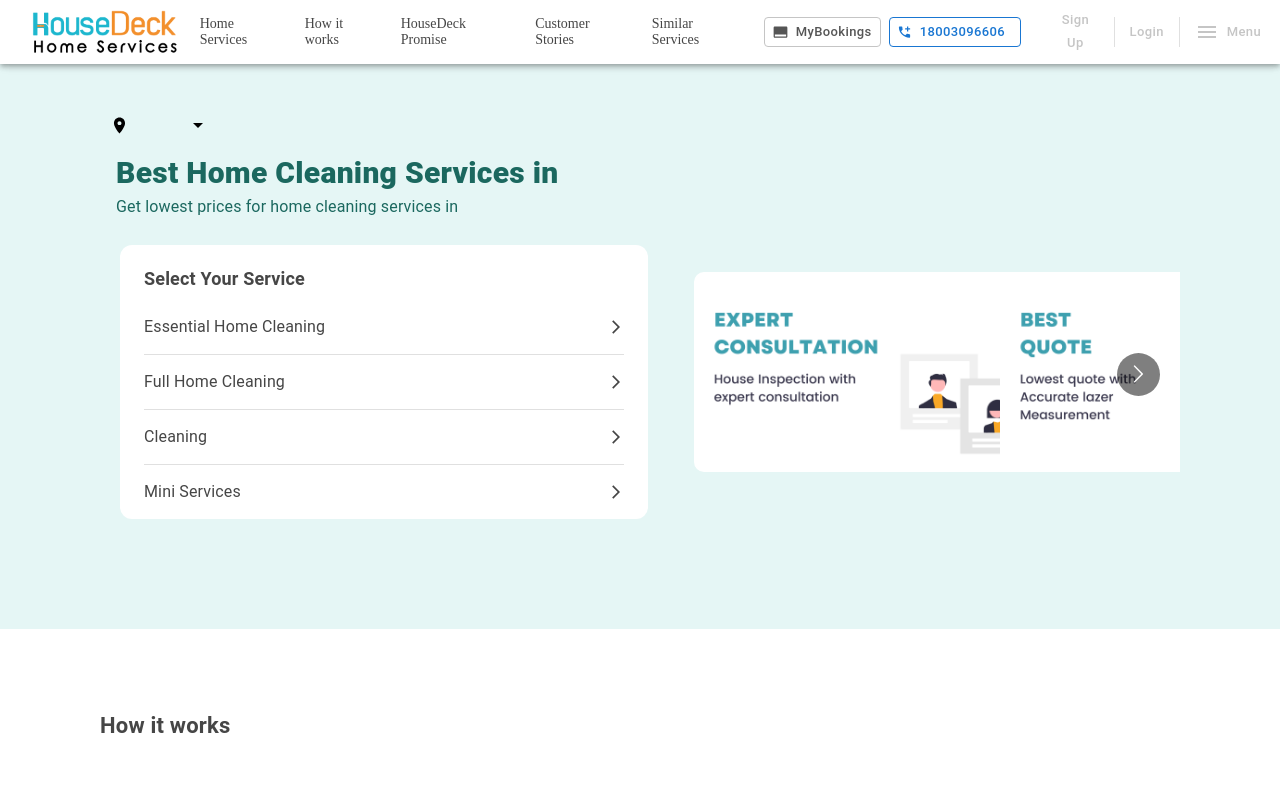
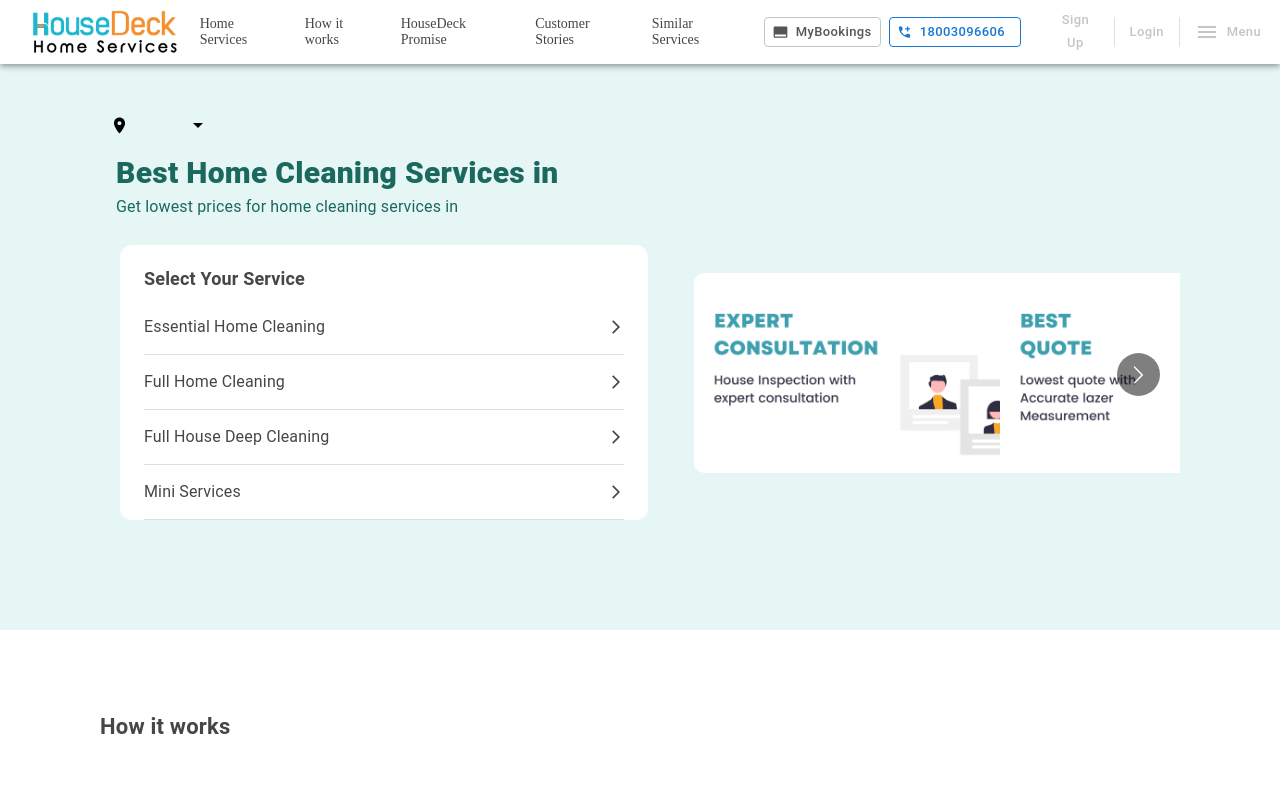
Before and after one commit to Yash-Sharma2002/HouseDeck-Home-Services, a React (Create React App) app in the folder FRONTEND/: page /home-services/cleaning in a window 1280 px wide. Shown: the top 800 px of the page. Built offline with nearby package versions, Linux system fonts and the light colour scheme; a web font is replaced by a local one.

Commit message:
19-03-2022

```diff
--- a/FRONTEND/src/HousDeckWebsiteComponents/DialogsComponents/ServicesDialog.jsx
+++ b/FRONTEND/src/HousDeckWebsiteComponents/DialogsComponents/ServicesDialog.jsx
@@ -8,8 +8,11 @@
 import useMediaQuery from '@mui/material/useMediaQuery';
 import './OnlyForDialog.css';
 import { v4 as uuidV4 } from 'uuid'
-import { MiniServices } from '../../constants/data';
 import { serviceSender } from '../../Api/serviceSender';
+import Accordion from '@mui/material/Accordion';
+import AccordionSummary from '@mui/material/AccordionSummary';
+import AccordionDetails from '@mui/material/AccordionDetails';
+import ExpandMoreIcon from '@mui/icons-material/ExpandMore';
 
 const BootstrapDialog = styled(Dialog)(({ theme }) => ({
     '& .MuiDialogContent-root': {
@@ -17,28 +20,38 @@
     },
 }));
 
-export default function ServicesDialog({ open, setOpen }) {
+export default function ServicesDialog({ options, open, setOpen }) {
 
     const fullScreen = useMediaQuery('(max-width:700px)');
     const [price, setPrice] = React.useState(0)
     const [Service, setService] = React.useState([])
+    const [display, setDisplay] = React.useState(false)
 
     const handleClose = () => {
         setOpen(false)
 
     };
     function add(service, price) {
-        console.log(service, price);
+        if (service && price !== 0) {
             setPrice((prevPrice) => parseFloat(prevPrice) + parseFloat(price))
             setService(prevItems => {
                 return [...prevItems, { id: uuidV4(), ServiceChoseByUser: service, PriceForService: price }]
             })
+            setDisplay(true)
         }
-    function remove(id,price) {
+        else {
+            setDisplay(false)
+        }
+    }
+
+    function remove(id, price) {
         setService(Service => {
             return Service.filter(data => data.id !== id)
         })
         setPrice((prevPrice) => parseFloat(prevPrice) - parseFloat(price))
+        if (price) {
+            setDisplay(false)
+        }
     }
 
     const sendToDatabase = async () => {
@@ -67,37 +80,67 @@
                         <CloseIcon onClick={handleClose} sx={{ cursor: 'pointer' }} />
                     </Box>
                     <Box>
-                        {MiniServices.map((data) => {
+                        {options.map((data) => {
                             const service = data.type
                             const price = data.price
+                            const fakePrice = parseInt(price) + 200
                             return (
                                 <>
-                                    <Box sx={{ display: 'flex', justifyContent: 'space-between', alignItems: 'center', height: '100px', width: 'inherit' }}>
-                                        <Typography>{service}</Typography>
-                                        <Typography>&#8377;{price}</Typography>
+                                    <Box key={data.type}>
+                                        <Box sx={{ textAlign: 'center' }}>
+                                            <img src="../other/cleaning.jpg" style={{ pdding: '10px', marginTop: '10px' }} />
+                                        </Box>
+                                        <Box sx={{ display: 'flex', justifyContent: 'space-between', alignItems: 'center', margin: '8px 4px' }}>
+                                            <Typography sx={{ fontSize: '18px', fontWeight: '600', fontFamily: 'Fredoka' }}>{service}</Typography>
+                                            <Box sx={{ display: 'flex', justifyContent: 'space-between', alignItems: 'center', }}>
+                                                <Typography sx={{ fontSize: '17px', fontWeight: '600', fontFamily: 'Fredoka', textDecoration: 'line-through', color: 'gray' }}>&#8377;{fakePrice.toLocaleString()}</Typography>
+                                                <Typography sx={{ ml: 2, fontSize: '18px', fontWeight: '600', fontFamily: 'Fredoka' }}>&#8377;{price.toLocaleString()}</Typography>
+                                            </Box>
                                         </Box>
                                         <Box sx={{ textAlign: 'end' }}>
-                                        <Button variant='outlined' sx={{ marginLeft: 'auto', marginRight: '0px' }} onClick={() => add(service, price)}>Select</Button>
+                                            <Button variant='outlined' sx={{ marginLeft: 'auto', marginRight: '0px', textTransform: 'none' }} onClick={() => add(service, price)}>Select</Button>
+                                        </Box>
                                     </Box>
                                 </>
                             )
                         }
                         )}
-                        <Box sx={{ my: 2, display: 'flex', justifyContent: 'space-between', alignItems: 'center', height: '100px', }}>
-                            <Typography>Total</Typography>
-                            <Typography>&#8377;{price}</Typography>
+
+                        {
+                            display ?
+                                <>
+                                    <Accordion disableGutters sx={{
+                                        boxShadow: 0,
+                                    }}>
+                                        <AccordionSummary sx={{padding:0,my: 2, display: 'flex', justifyContent: 'space-between', alignItems: 'center', }}>
+                                                <Box sx={{ display: 'flex', alignItems: 'center', }}>
+                                                    <Typography sx={{fontSize: '18px', fontWeight: '600', fontFamily: 'Fredoka' }}>See all items</Typography>
+                                                    <ExpandMoreIcon />
                                                 </Box>
+                                                <Box sx={{ display: 'flex',  alignItems: 'center', }}>
+                                                    <Typography sx={{fontSize: '18px', fontWeight: '600', fontFamily: 'Fredoka' }}>&#8377;{price.toLocaleString()}</Typography>
+                                                    <Button variant='outlined' sx={{ textTransform: 'none' }} onClick={sendToDatabase}>Contnue</Button>
+                                                </Box>
+                                        </AccordionSummary>
+                                        <AccordionDetails>
                                             {Service.map(data =>
                                                 <>
                                                     <Box sx={{ my: 2, display: 'flex', justifyContent: 'space-between', alignItems: 'center' }}>
                                                         <Typography>{data.ServiceChoseByUser}</Typography>
                                                         {/* <Typography>{data.PriceForService}</Typography> */}
-                                    <CloseIcon onClick={() => remove(data.id,data.PriceForService)} />
+                                                        <CloseIcon onClick={() => remove(data.id, data.PriceForService)} />
                                                     </Box>
                                                 </>
                                             )}
+                                        </AccordionDetails>
+                                    </Accordion>
+                                </>
+
+                                : null
+                        }
+
+
                     </Box>
-                    <Button variant="outlined" onClick={sendToDatabase}>Send To database</Button>
                 </Box>
             </BootstrapDialog>
         </>
--- a/FRONTEND/src/HousDeckWebsiteComponents/otherPageComponents/serviceSelector.jsx
+++ b/FRONTEND/src/HousDeckWebsiteComponents/otherPageComponents/serviceSelector.jsx
@@ -2,38 +2,35 @@
 import { Box, Typography, Divider } from '@mui/material'
 import ArrowForwardIosIcon from '@mui/icons-material/ArrowForwardIos';
 import ServicesDialog from '../DialogsComponents/ServicesDialog';
+import { CleaningServicesData } from '../../constants/data';
 
-export default function ServiceSelector({width}) {
-    const [open,setOpen]= React.useState(false)
+export default function ServiceSelector({ width }) {
+    const [open, setOpen] = React.useState(false)
+    const [options, setOptions] = React.useState([])
 
-    const handleClickOpen = () => {
+    const handleClickOpen = (services) => {
         setOpen(true);
+        setOptions(services)
     };
     return (
         <div style={{ padding: '10px 20px' }}>
-            <Box sx={{ width: width, background: 'white', height: 'auto', borderRadius: 3,padding:'0px 24px', }}>
-                <Typography sx={{ mt:2,padding: '20px 0 8px', fontSize: '18px', fontWeight: '600',color:'#464646' }}>Select Your Service</Typography>
-                <Box sx={{ padding:'15px 0px',display: 'flex', justifyContent: 'space-between', alignItems: 'center',cursor:'pointer' }} onClick={handleClickOpen}>
-                    <Typography sx={{  fontSize: '16px' ,color:'#464646'}}>Essential Home Cleaning</Typography>
-                    <ArrowForwardIosIcon sx={{ fontSize: '16px',color:'#464646' }} />
-                </Box>
-                <Divider />
-                <Box sx={{ padding:'15px 0px',display: 'flex', justifyContent: 'space-between', alignItems: 'center',cursor:'pointer' }} onClick={handleClickOpen}>
-                    <Typography sx={{  fontSize: '16px',color:'#464646' }}>Full Home Cleaning</Typography>
-                    <ArrowForwardIosIcon sx={{ fontSize: '16px',color:'#464646' }} />
-                </Box>
-                <Divider />
-                <Box sx={{ padding:'15px 0px',display: 'flex', justifyContent: 'space-between', alignItems: 'center',cursor:'pointer' }} onClick={handleClickOpen}>
-                    <Typography sx={{  fontSize: '16px',color:'#464646' }}>Cleaning</Typography>
-                    <ArrowForwardIosIcon sx={{ fontSize: '16px' ,color:'#464646'}} />
-                </Box>
-                <Divider />
-                <Box sx={{ padding:'15px 0px',display: 'flex', justifyContent: 'space-between', alignItems: 'center',cursor:'pointer' }} onClick={handleClickOpen}>
-                    <Typography sx={{  fontSize: '16px',color:'#464646' }}>Mini Services</Typography>
-                    <ArrowForwardIosIcon sx={{ fontSize: '16px' ,color:'#464646'}} />
-                </Box>
+            <Box sx={{ width: width, background: 'white', height: 'auto', borderRadius: 3, padding: '0px 24px', }}>
+                <Typography sx={{ mt: 2, padding: '20px 0 8px', fontSize: '18px', fontWeight: '600', color: '#464646' }}>Select Your Service</Typography>
+
+                {
+                    CleaningServicesData.map(data =>
+                        <>
+                            <Box key={data.options} sx={{ padding: '15px 0px', display: 'flex', justifyContent: 'space-between', alignItems: 'center', cursor: 'pointer' }} onClick={()=>handleClickOpen(data.options)}>
+                                <Typography sx={{ fontSize: '16px', color: '#464646' }}>{data.type}</Typography>
+                                <ArrowForwardIosIcon sx={{ fontSize: '16px', color: '#464646' }} />
+                            </Box>
+                            <Divider />
+                        </>
+                    )
+
+                }
             </Box>
-            <ServicesDialog open={open} setOpen={setOpen} />
+            <ServicesDialog options={options} open={open} setOpen={setOpen} />
         </div>
     )
 }
--- a/FRONTEND/src/constants/data.js
+++ b/FRONTEND/src/constants/data.js
@@ -1110,6 +1110,7 @@
 ];
 
 
+
 export const EssentialHomeCleaningData = [
   {type:'Bath Room Cleaning',price:'429'},
   {type:'Sofa Cleaning Services / 3 Seater',price:'359'},
@@ -1123,8 +1124,8 @@
   {type:'Hob & Chimney Cleaning',price:'599'},
   {type:'Chimney Cleaning',price:'389'},
   {type:'Fridge Deep Cleaning',price:'319'},
-  {type:'Full Kitchen with Chimney',price:'1,498'},
-  {type:'Full Kitchen without Chimney',price:'1,298'},
+  {type:'Full Kitchen with Chimney',price:'1498'},
+  {type:'Full Kitchen without Chimney',price:'1298'},
   {type:'Chimney',price:'959'},
   {type:'Trolley & Shelf',price:'999'},
 ]
@@ -1183,32 +1184,32 @@
 ]
 
 export const FullHouseDeepCleaning = [
-  {type:'1 RK Full House Deep Cleaning',price:'3,349'},
-  {type:'1 BHK Full House Deep Cleaning',price:'3,999'},
-  {type:'2 BHK Full House Deep Cleaning',price:'4,399'},
-  {type:'3 BHK Full House Deep Cleaning',price:'5,349'},
-  {type:'4 BHK Full House Deep Cleaning',price:'7,349'},
-  {type:'5 BHK Full House Deep Cleaning',price:'8,599'},
-  {type:'1 BHK Full House Deep Cleaning (Duplex)',price:'4,499'},
-  {type:'2 BHK Full House Deep Cleaning (Duplex)',price:'5,349'},
-  {type:'3 BHK Full House Deep Cleaning (Duplex)',price:'7,449'},
-  {type:'4 BHK Full House Deep Cleaning (Duplex)',price:'8,499'},
-  {type:'5 BHK Full House Deep Cleaning (Duplex)',price:'9,549'},
+  {type:'1 RK Full House Deep Cleaning',price:'3349'},
+  {type:'1 BHK Full House Deep Cleaning',price:'3999'},
+  {type:'2 BHK Full House Deep Cleaning',price:'4399'},
+  {type:'3 BHK Full House Deep Cleaning',price:'5349'},
+  {type:'4 BHK Full House Deep Cleaning',price:'7349'},
+  {type:'5 BHK Full House Deep Cleaning',price:'8599'},
+  {type:'1 BHK Full House Deep Cleaning (Duplex)',price:'4499'},
+  {type:'2 BHK Full House Deep Cleaning (Duplex)',price:'5349'},
+  {type:'3 BHK Full House Deep Cleaning (Duplex)',price:'7449'},
+  {type:'4 BHK Full House Deep Cleaning (Duplex)',price:'8499'},
+  {type:'5 BHK Full House Deep Cleaning (Duplex)',price:'9549'},
 ]
 
 export const FullHouseBasicCleaning = [
-  {type:'1 BHK Full House Deep Cleaning',price:'1,899'},
-  {type:'2 BHK Full House Deep Cleaning',price:'2,299'},
-  {type:'3 BHK Full House Deep Cleaning',price:'2,599'},
-  {type:'4 BHK Full House Deep Cleaning',price:'3,549'},
+  {type:'1 BHK Full House Deep Cleaning',price:'1899'},
+  {type:'2 BHK Full House Deep Cleaning',price:'2299'},
+  {type:'3 BHK Full House Deep Cleaning',price:'2599'},
+  {type:'4 BHK Full House Deep Cleaning',price:'3549'},
 ]
 
 export const BathroomCleaning = [
   {type:'Bathroom Cleaning (1 No.)',price:'448'},
   {type:'Bathroom Cleaning (2 No.)',price:'898'},
-  {type:'Bathroom Cleaning (3 No.)',price:'1,399'},
-  {type:'Bathroom Cleaning (4 No.)',price:'1,798'},
-  {type:'Bathroom Cleaning (5 No.)',price:'2,249'},
+  {type:'Bathroom Cleaning (3 No.)',price:'1399'},
+  {type:'Bathroom Cleaning (4 No.)',price:'1798'},
+  {type:'Bathroom Cleaning (5 No.)',price:'2249'},
 ]
 
 export const SofaCleaning = [
@@ -1217,10 +1218,17 @@
   {type:'Sofa Cleaning (4 No.)',price:'649'},
   {type:'Sofa Cleaning (5 No.)',price:'748'},
   {type:'Sofa Cleaning (6 No.)',price:'898'},
-  {type:'Sofa Cleaning (7 No.)',price:'1,098'},
-  {type:'Sofa Cleaning (8 No.)',price:'1,199'},
-  {type:'Sofa Cleaning (9 No.)',price:'1,298'},
-  {type:'Sofa Cleaning (10 No.)',price:'1,598'},
+  {type:'Sofa Cleaning (7 No.)',price:'1098'},
+  {type:'Sofa Cleaning (8 No.)',price:'1199'},
+  {type:'Sofa Cleaning (9 No.)',price:'1298'},
+  {type:'Sofa Cleaning (10 No.)',price:'1598'},
   {type:'Cushion Cleaning (6-10 No.)',price:'219'},
   {type:'Cushion Cleaning (1-5 No.)',price:'158'},
 ]
+
+export const CleaningServicesData=[
+  {type:'Essential Home Cleaning',options:EssentialHomeCleaningData},
+  {type:'Full Home Cleaning',options:KitchenCleaning},
+  {type:'Full House Deep Cleaning',options:FullHouseDeepCleaning},
+  {type:'Mini Services',options:MiniServices},
+]
```
Also changed, not shown: FRONTEND/public/other/cleaning.jpg (added). Lines whose indentation alone changed are shown as unchanged.
